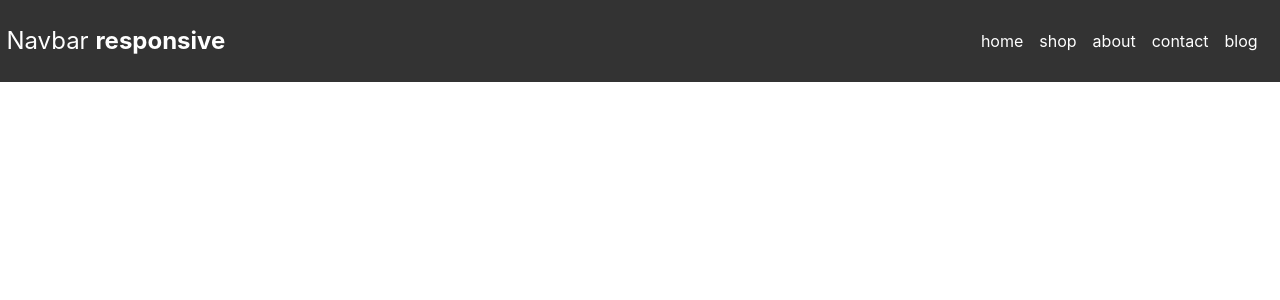
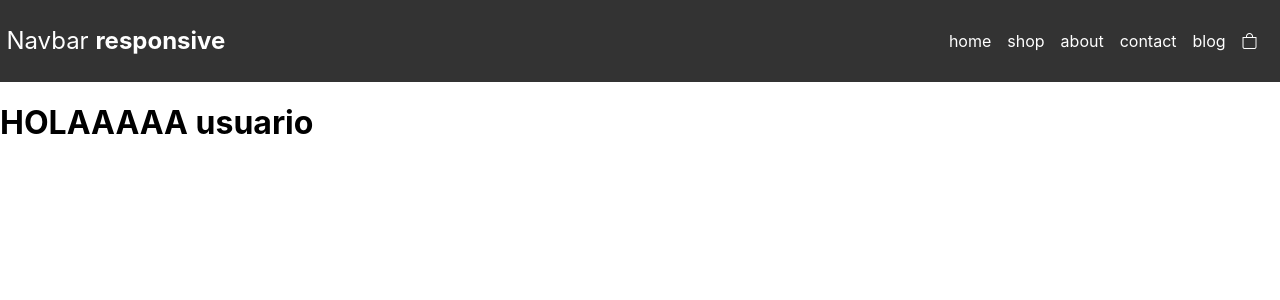
Before and after one commit to pipboy834/menu-react-natale, a React (Create React App) app: page / in a window 1280 px wide. Shown: the top 300 px of the page. Built offline with nearby package versions, Linux system fonts and the light colour scheme.

Commit message:
carrito e itemlist

```diff
--- a/public/index.html
+++ b/public/index.html
@@ -24,6 +24,8 @@
       work correctly both with client-side routing and a non-root public URL.
       Learn how to configure a non-root public URL by running `npm run build`.
     -->
+    <!--BOOTSTRAP ICONS-->
+    <link rel="stylesheet" href="https://cdn.jsdelivr.net/npm/bootstrap-icons@1.9.1/font/bootstrap-icons.css">
     <title>Navbar Responsive</title>
   </head>
   <body>
--- a/src/App.js
+++ b/src/App.jsx
@@ -1,11 +1,13 @@
 import logo from './logo.svg';
 import './App.css';
 import Navbar from './components/Navbar';
+import ItemListContainer from './components/ItemListContainer';
 
 function App() {
   return (
     <>
       <Navbar/>
+      <ItemListContainer/>
     </>
   );
 }
--- /dev/null
+++ b/src/components/CartWidget/index.jsx
@@ -0,0 +1,8 @@
+import React from 'react';
+
+export const CartWidget = () => {
+    return (
+        <i className="bi bi-bag"></i>
+    );
+}
+export default CartWidget;
--- /dev/null
+++ b/src/components/ItemListContainer/index.jsx
@@ -0,0 +1,8 @@
+import React from "react";
+import Title from "../Title";
+export const ItemListContainer =() => {
+   return(
+        <Title greeting="usuario"/>
+   )
+}
+export default ItemListContainer
--- a/src/components/Navbar.jsx
+++ b/src/components/Navbar.jsx
@@ -1,6 +1,7 @@
 import react from 'react'
 import styled from 'styled-components'
 import BurguerButton from './BurguerButton'
+import CartWidget from './CartWidget'
 function Navbar(){
     return(
         <>
@@ -12,6 +13,7 @@ function Navbar(){
                     <a href="/">about</a>
                     <a href="/">contact</a>
                     <a href="/">blog</a>
+                    <a href="/"><CartWidget/></a>
                 </div>
                 <div className="burguer">
                     <BurguerButton/>
@@ -22,7 +24,7 @@ function Navbar(){
     )
 }
 
-export default Navbar
+
 const NavContainer = styled.nav `
     h2{
         color: white;
@@ -49,9 +51,9 @@ const NavContainer = styled.nav `
     .links{
         position:aboslute;
         top: -700px;
-        left:-2000px
+        left:-2000px;
+        margin-right: auto;
         margin-left: auto;
-        margin-right: auto;
         text-align: center;
         @media( min-width: 400px){
             display:none;
@@ -61,17 +63,19 @@ const NavContainer = styled.nav `
         width: 100%;
         display: block;
         position: absolute;
-        margin-left= auto;
-        margin-right= auto;
-        top=30%;
-        left=0;
-        right=0;
-        text-align=center;
+        margin-left: auto;
+        margin-right: auto;
+        top:30%;
+        left:0;
+        right:0;
+        text-align:center;
         a{
-            color=#333;
+            color:#333;
 
         }
 
 
     }
 `
+
+export default Navbar
--- /dev/null
+++ b/src/components/Title/index.jsx
@@ -0,0 +1,10 @@
+import React from "react";
+
+export const Title = (props) =>{
+    console.log(props);
+    return(
+        <h1>HOLAAAAA {props.greeting}</h1>
+    );
+}
+
+export default Title;
```
Also changed, not shown: src/components/Title/Title.css (added), 1 other file (tests, documents, lock files or other folders).
